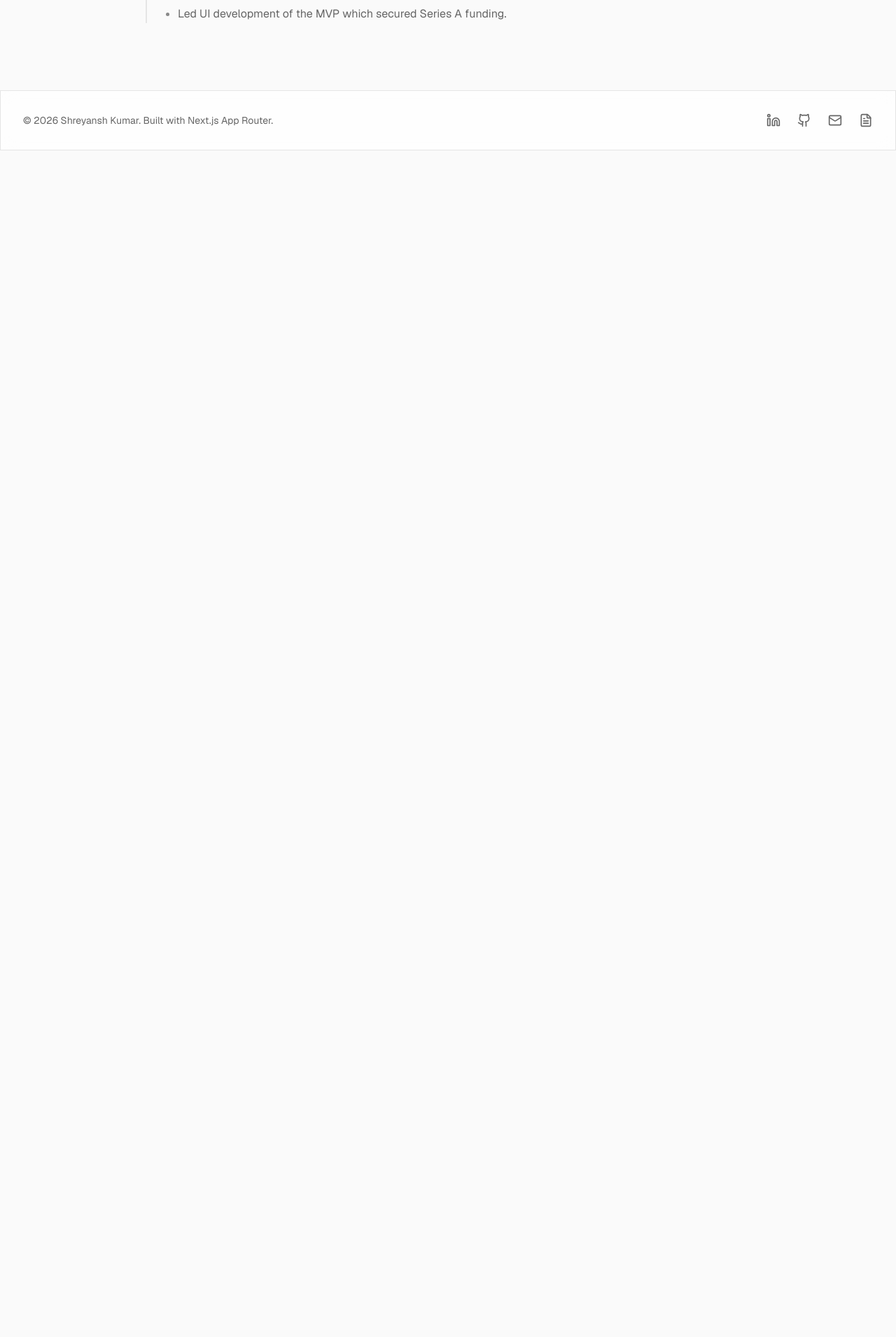
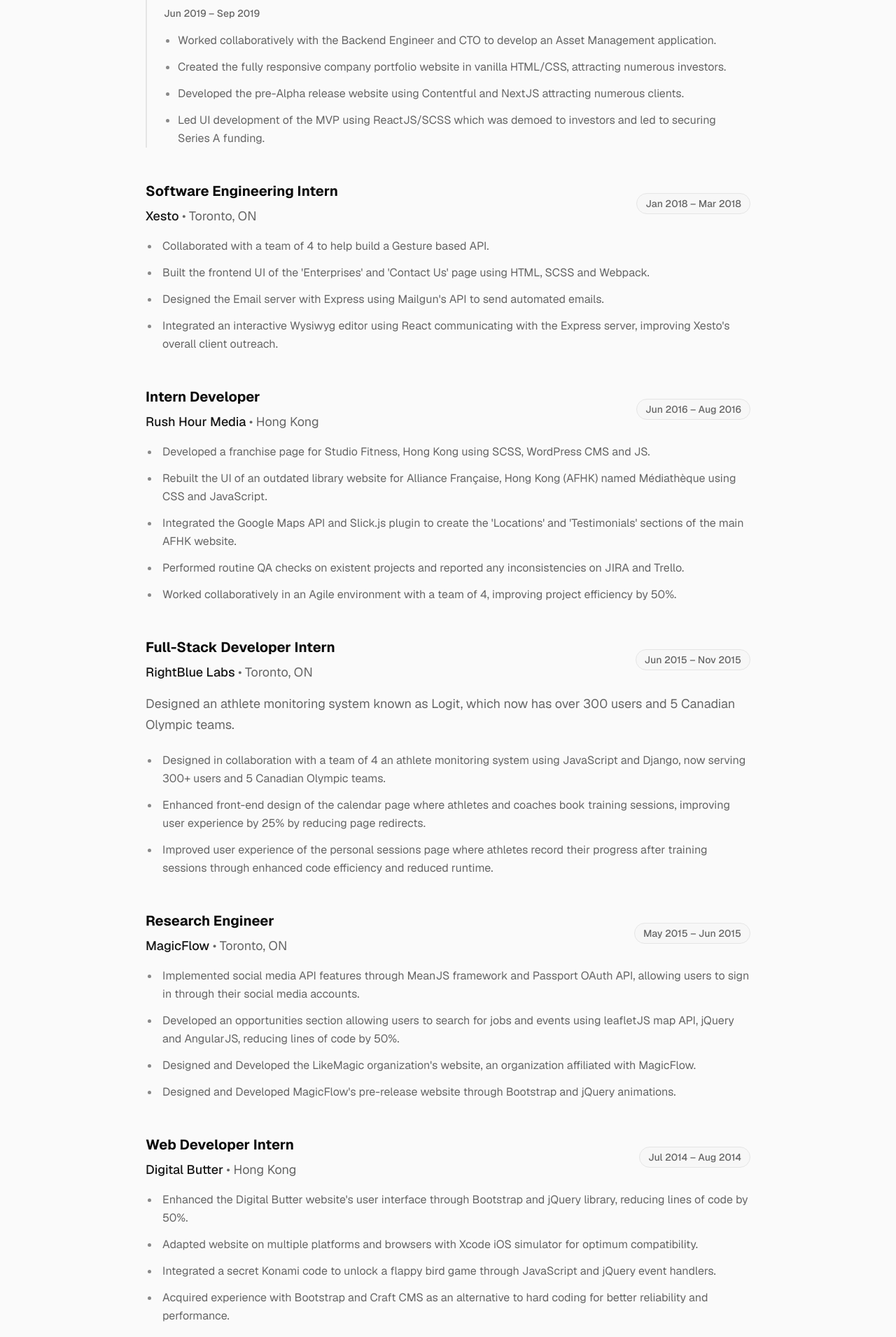
Before and after one commit to ShreyKumar/new-shreykumar.me, a Next.js app: page /about in a window 1280 px wide. Shown: the part 2689-4600 px from the top of the page at 70% size. Before the commit the page ends 2904 px from the top, so only its background shows below. Built offline with nearby package versions, Linux system fonts and the light colour scheme.

Commit message:
Added all of the experiences for shreykumar since the very beginning

```diff
--- a/src/data/portfolio.ts
+++ b/src/data/portfolio.ts
@@ -116,15 +116,91 @@
         "Built fully responsive company website using ReactJS, SCSS, Contentful and NextJS.",
         "Architected UI functionality of the core product, successfully securing Series B funding.",
         "Achieved perfect 100 SEO audit scores through WAI-ARIA and SEO best practices.",
-        "Developed REST API endpoints using MVC software design patterns."
+        "Developed REST API endpoints using MVC software design patterns.",
+        "Collaborated with the CTO and DevOps Engineer to set up a CI/CD pipeline and Docker containers.",
+        "Reported all progress in Sprint Planning, Sprint Review and daily Standup meetings."
       ],
       subRoles: [
         {
           role: "Full Stack Engineer Intern",
           duration: "Jun 2019 – Sep 2019",
           bullets: [
-            "Developed Asset Management application and pre-Alpha release website.",
-            "Led UI development of the MVP which secured Series A funding."
+            "Worked collaboratively with the Backend Engineer and CTO to develop an Asset Management application.",
+            "Created the fully responsive company portfolio website in vanilla HTML/CSS, attracting numerous investors.",
+            "Developed the pre-Alpha release website using Contentful and NextJS attracting numerous clients.",
+            "Led UI development of the MVP using ReactJS/SCSS which was demoed to investors and led to securing Series A funding."
+          ]
+        }
+      ]
+    },
+    {
+      role: "Software Engineering Intern",
+      company: "Xesto",
+      location: "Toronto, ON",
+      duration: "Jan 2018 – Mar 2018",
+      bullets: [
+        "Collaborated with a team of 4 to help build a Gesture based API.",
+        "Built the frontend UI of the 'Enterprises' and 'Contact Us' page using HTML, SCSS and Webpack.",
+        "Designed the Email server with Express using Mailgun's API to send automated emails.",
+        "Integrated an interactive Wysiwyg editor using React communicating with the Express server, improving Xesto's overall client outreach."
+      ]
+    },
+    {
+      role: "Intern Developer",
+      company: "Rush Hour Media",
+      location: "Hong Kong",
+      duration: "Jun 2016 – Aug 2016",
+      bullets: [
+        "Developed a franchise page for Studio Fitness, Hong Kong using SCSS, WordPress CMS and JS.",
+        "Rebuilt the UI of an outdated library website for Alliance Française, Hong Kong (AFHK) named Médiathèque using CSS and JavaScript.",
+        "Integrated the Google Maps API and Slick.js plugin to create the 'Locations' and 'Testimonials' sections of the main AFHK website.",
+        "Performed routine QA checks on existent projects and reported any inconsistencies on JIRA and Trello.",
+        "Worked collaboratively in an Agile environment with a team of 4, improving project efficiency by 50%."
+      ]
+    },
+    {
+      role: "Full-Stack Developer Intern",
+      company: "RightBlue Labs",
+      location: "Toronto, ON",
+      duration: "Jun 2015 – Nov 2015",
+      description: "Designed an athlete monitoring system known as Logit, which now has over 300 users and 5 Canadian Olympic teams.",
+      bullets: [
+        "Designed in collaboration with a team of 4 an athlete monitoring system using JavaScript and Django, now serving 300+ users and 5 Canadian Olympic teams.",
+        "Enhanced front-end design of the calendar page where athletes and coaches book training sessions, improving user experience by 25% by reducing page redirects.",
+        "Improved user experience of the personal sessions page where athletes record their progress after training sessions through enhanced code efficiency and reduced runtime."
+      ]
+    },
+    {
+      role: "Research Engineer",
+      company: "MagicFlow",
+      location: "Toronto, ON",
+      duration: "May 2015 – Jun 2015",
+      bullets: [
+        "Implemented social media API features through MeanJS framework and Passport OAuth API, allowing users to sign in through their social media accounts.",
+        "Developed an opportunities section allowing users to search for jobs and events using leafletJS map API, jQuery and AngularJS, reducing lines of code by 50%.",
+        "Designed and Developed the LikeMagic organization's website, an organization affiliated with MagicFlow.",
+        "Designed and Developed MagicFlow's pre-release website through Bootstrap and jQuery animations."
+      ]
+    },
+    {
+      role: "Web Developer Intern",
+      company: "Digital Butter",
+      location: "Hong Kong",
+      duration: "Jul 2014 – Aug 2014",
+      bullets: [
+        "Enhanced the Digital Butter website's user interface through Bootstrap and jQuery library, reducing lines of code by 50%.",
+        "Adapted website on multiple platforms and browsers with Xcode iOS simulator for optimum compatibility.",
+        "Integrated a secret Konami code to unlock a flappy bird game through JavaScript and jQuery event handlers.",
+        "Acquired experience with Bootstrap and Craft CMS as an alternative to hard coding for better reliability and performance."
+      ],
+      subRoles: [
+        {
+          role: "Web Developer Intern",
+          duration: "Jul 2013 – Aug 2013",
+          bullets: [
+            "Created a survey web application for a Guinness & Co. event to collect feedback from attendees.",
+            "Enhanced the website's storage efficiency through the use of LocalStorage in HTML5, reducing data transmission to the server by 100%.",
+            "Built an effective page navigator so users would not require a page refresh to navigate through links."
           ]
         }
       ]
```
